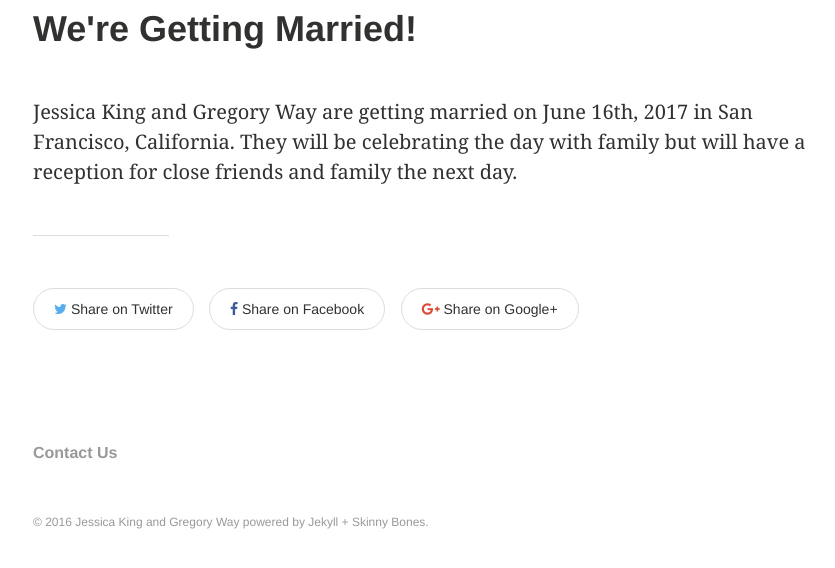
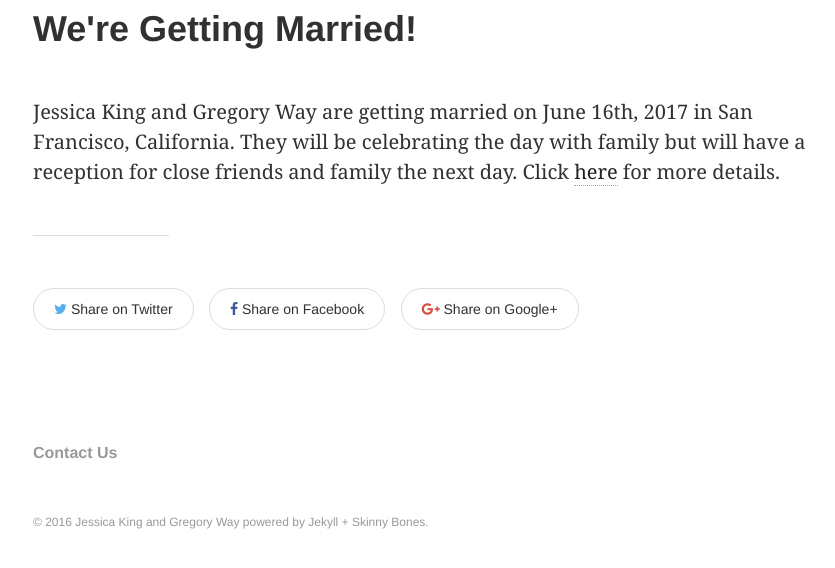
Before and after one commit to gwaybio/wedding, a Jekyll site: the page built from index.md, in a window 1280 px wide and 900 px high, scrolled down 699 px, cut to the strip 292-860 px from the top of the window. Shown: the whole strip, without its empty margins (63-898 px from the left). Built offline with Jekyll 4.4.1, drawn with Linux system fonts in a browser that asks for light colours.

Commit message:
minor update to landing

```diff
--- a/index.md
+++ b/index.md
@@ -9,4 +9,5 @@ image:
 Jessica King and Gregory Way are getting married on June 16th, 2017
 in San Francisco, California. They will be celebrating the day with
 family but will have a reception for close friends and family the
-next day.
+next day. Click [here](http://www.jessandgregwedding.com/details/)
+for more details.
```
Also changed, not shown: README.md, 2 other files.
